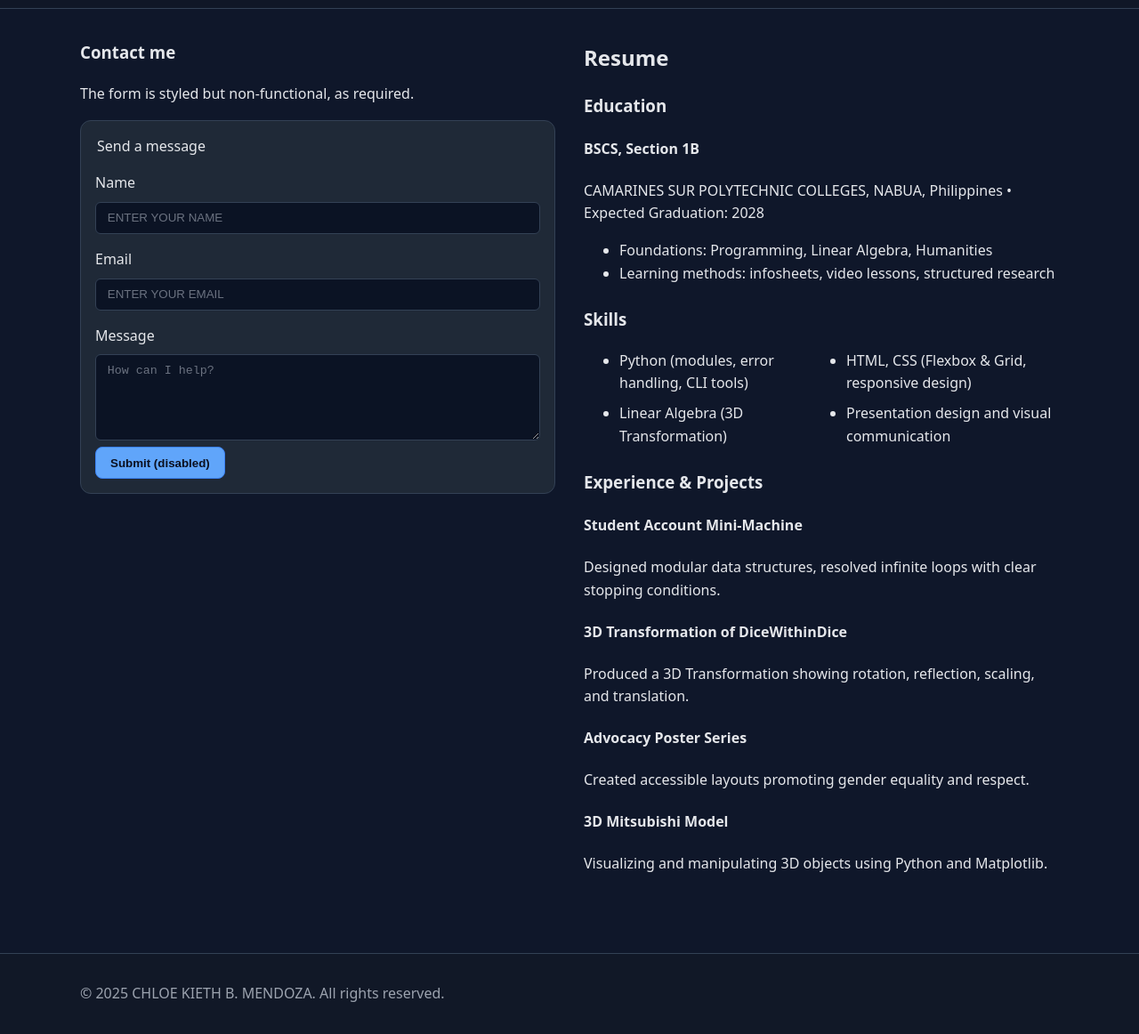
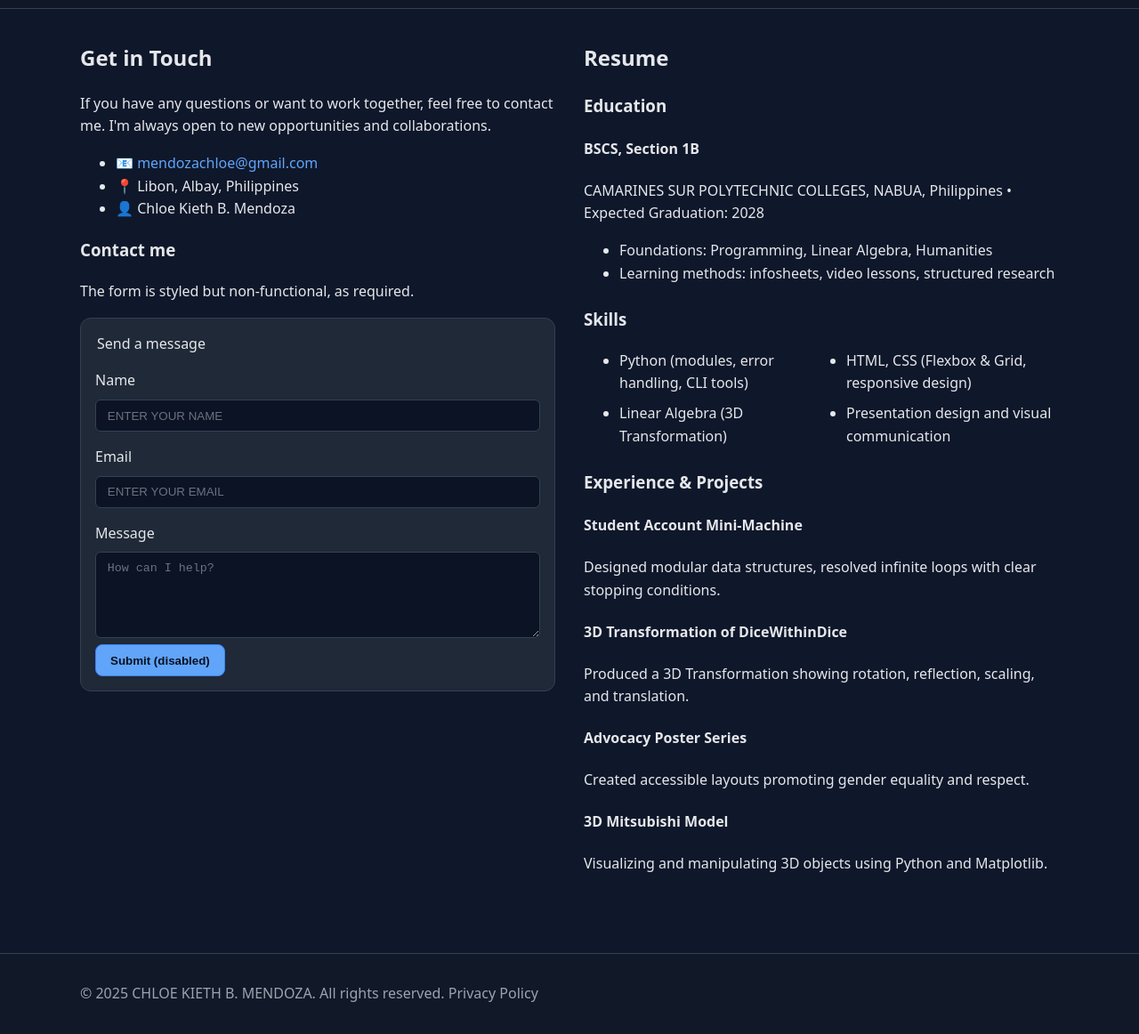
Before and after one commit to chlmendoza-art/my-portfolio-site, a plain HTML site: page contact.html in a window 1280 px wide. Shown: the part 41-1203 px from the top of the page at 89% size. Drawn offline with Linux system fonts and the light colour scheme.

Commit message:
add a contact info, add a privacy policy

```diff
--- a/contact.html
+++ b/contact.html
@@ -28,6 +28,17 @@
 
       <!-- === CONTACT FORM SECTION === -->
       <section class="contact-form">
+        <!-- === DIRECT CONTACT INFO SECTION === -->
+<section class="contact-info">
+  <h2>Get in Touch</h2>
+  <p>If you have any questions or want to work together, feel free to contact me. I'm always open to new opportunities and collaborations.</p>
+
+  <ul>
+    <li><span class="icon">📧</span> <a href="mendozachloe@gmail.com">mendozachloe@gmail.com</a></li>
+    <li><span class="icon">📍</span> Libon, Albay, Philippines</li>
+    <li><span class="icon">👤</span> Chloe Kieth B. Mendoza</li>
+  </ul>
+</section>
         <h1>Contact me</h1>
         <p class="subtitle">The form is styled but non-functional, as required.</p>
 
@@ -107,7 +118,7 @@
   <!-- ===== FOOTER ===== -->
   <footer>
     <section class="container">
-      <p>&copy; 2025 CHLOE KIETH B. MENDOZA. All rights reserved.</p>
+      <p>&copy; 2025 CHLOE KIETH B. MENDOZA. All rights reserved. Privacy Policy </p>
     </section>
   </footer>
 </body>
```
Also changed, not shown: index.html (+1 -1 lines), projects.html (+1 -1 lines).
